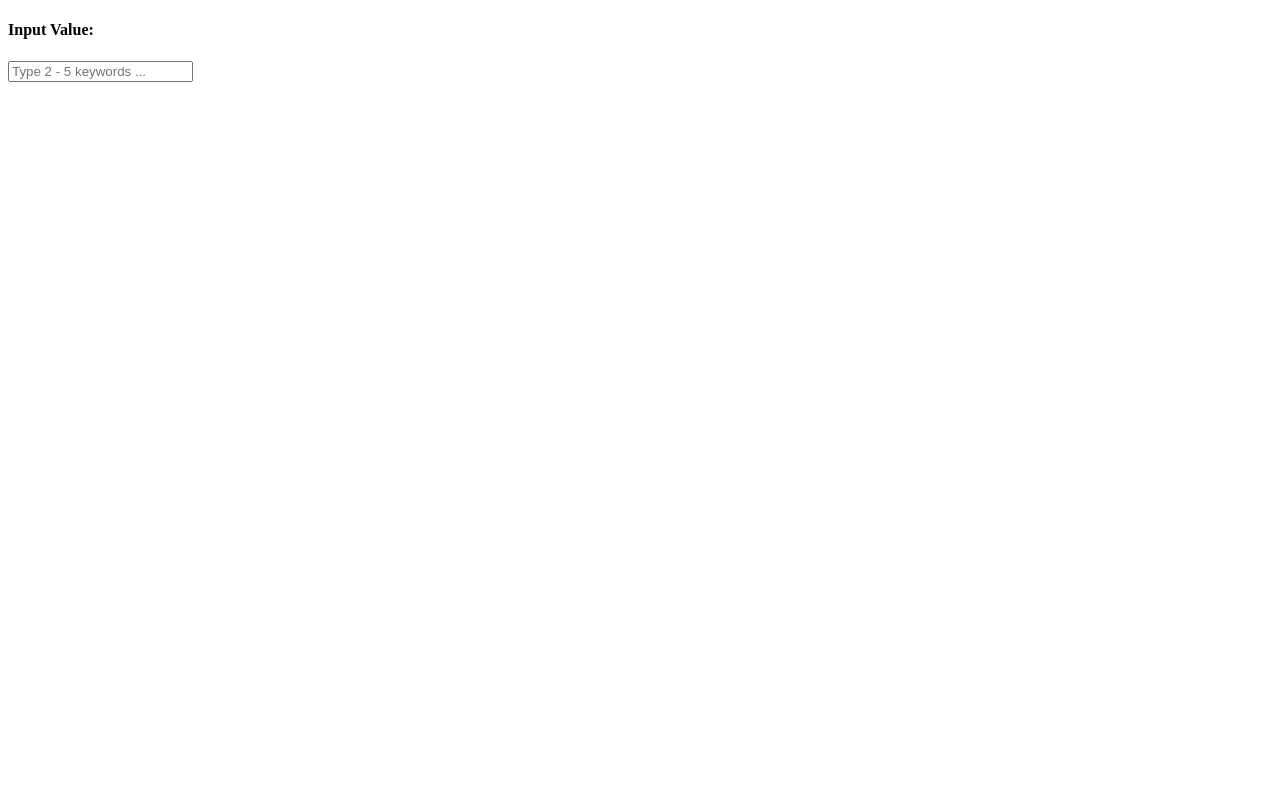
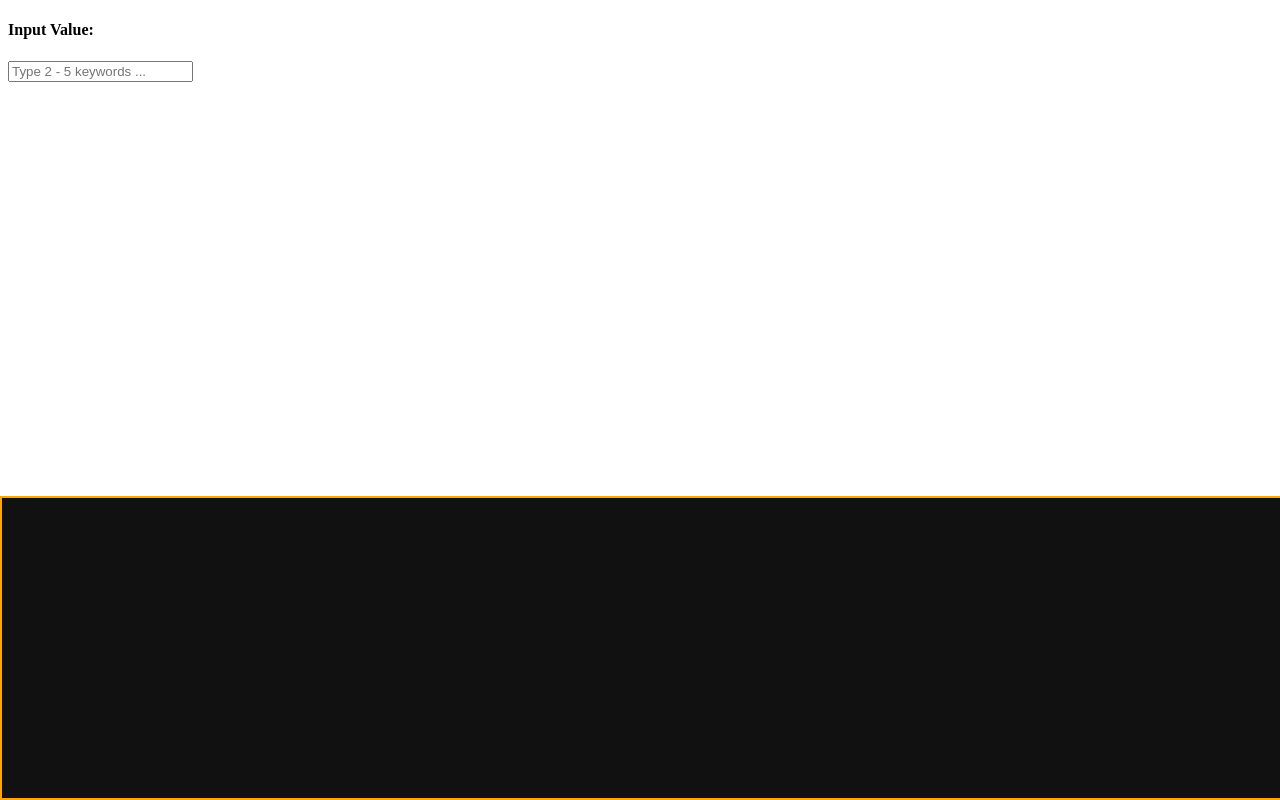
Before and after one commit to nikola-wd/tagsinputtailwind333, a React (Vite) app: page / in a window 1280 px wide. Built offline with nearby package versions, Linux system fonts and the light colour scheme.

Commit message:
add front log

```diff
--- a/index.html
+++ b/index.html
@@ -1,13 +1,33 @@
 <!DOCTYPE html>
 <html lang="en">
+
 <head>
   <meta charset="UTF-8" />
   <link rel="icon" type="image/svg+xml" href="/src/favicon.svg" />
   <meta name="viewport" content="width=device-width, initial-scale=1.0" />
   <title>Vite App</title>
 </head>
+
+<style>
+  #log {
+    position: fixed;
+    height: 300px;
+    width: 100%;
+    bottom: 0;
+    left: 0;
+    background: #111;
+    color: #fff;
+    font-family: monospace;
+    overflow: auto;
+    font-size: 12px;
+    border: 2px solid orange;
+  }
+</style>
+
 <body>
   <div id="root"></div>
+  <div id="log"></div>
   <script type="module" src="/src/main.jsx"></script>
 </body>
+
 </html>
--- a/src/components/TagsInput.jsx
+++ b/src/components/TagsInput.jsx
@@ -1,6 +1,11 @@
 import React, { useState, useRef, useEffect } from 'react';
 import classNames from 'classnames';
 import { AnimatePresence, motion } from 'framer-motion';
+
+const frontLog = (content) => {
+  const fl = document.getElementById('log');
+  fl.innerHTML = JSON.stringify(content);
+};
 
 const tagsWrapCls =
   'bg-white border-2 rounded p-1 py-[8px] flex flex-wrap gap-[4px] relative focus-within:ring-blue focus-within:ring-2 focus-within:ring-offset-2  min-h-9';
@@ -23,6 +28,7 @@ const isAndroidChrome = (e) => {
 
 function checkKey(key, eventKey, negate = false) {
   console.log('CheckKey: ', key, eventKey, negate);
+  frontLog(`CheckKey: ', ${key}, ${eventKey}, ${negate}`);
   return negate ? eventKey !== key : eventKey === key;
 }
 
@@ -71,6 +77,7 @@ const TagsInput = ({
 
     if (tags.length < maxTags && sanitizedValue.length <= tagMaxChars) {
       console.log('handleInputChange', e);
+      frontLog(`handleInputChange: ${JSON.stringify(e)}`);
       setInputValue(sanitizedValue);
     }
 
@@ -84,6 +91,9 @@ const TagsInput = ({
         setInputValue('');
       }, 0);
       console.log(
+        'Input value has been reset - Listened for the custom event!!!!!'
+      );
+      frontLog(
         'Input value has been reset - Listened for the custom event!!!!!'
       );
     };
@@ -107,11 +117,13 @@ const TagsInput = ({
       const newTags = [...tags, trimmedInputValue];
       if (newTags.length <= maxTags) {
         console.log('BEFORE CLEARING INPUT VALUE');
+        frontLog('BEFORE CLEARING INPUT VALUE');
         // setInputValue('')
         // Emit the custom event instead of directly setting state
         const event = new Event('resetInput');
         window.dispatchEvent(event);
         console.log('AFTER CLEARING INPUT VALUE');
+        frontLog('AFTER CLEARING INPUT VALUE');
         setTags(newTags);
 
         checkTagLimits(newTags);
@@ -124,6 +136,7 @@ const TagsInput = ({
 
     if (!androidChrome) return;
     console.log('IT IS ANDROID CHROME!!!!!!!!!!!!!!!!!!!!!!!', e);
+    frontLog(`IT IS ANDROID CHROME!!!!!!!!!!!!!!!!!!!!!!! ${e}`);
 
     if (androidChrome) {
       const testAndroidChrome = document.createElement('h2');
@@ -211,6 +224,7 @@ const TagsInput = ({
     if (e.key === 'Enter') {
       e.preventDefault();
       console.log('On submit from TagsInput');
+      frontLog('On submit from TagsInput');
       onSubmit?.();
       return;
     }
@@ -314,7 +328,7 @@ const TagsInput = ({
           ref={inputRef}
           value={inputValue}
           onChange={handleInputChange}
-          onKeyDown={handleInputKeyDown}
+          // onKeyDown={handleInputKeyDown}
           onInput={handleInputKeyDownAndroidChrome}
           onPaste={handlePaste}
           className={tagsInputCls}
```
Also changed, not shown: 1 other file (tests, documents, lock files or other folders). Lines whose indentation alone changed are shown as unchanged.
